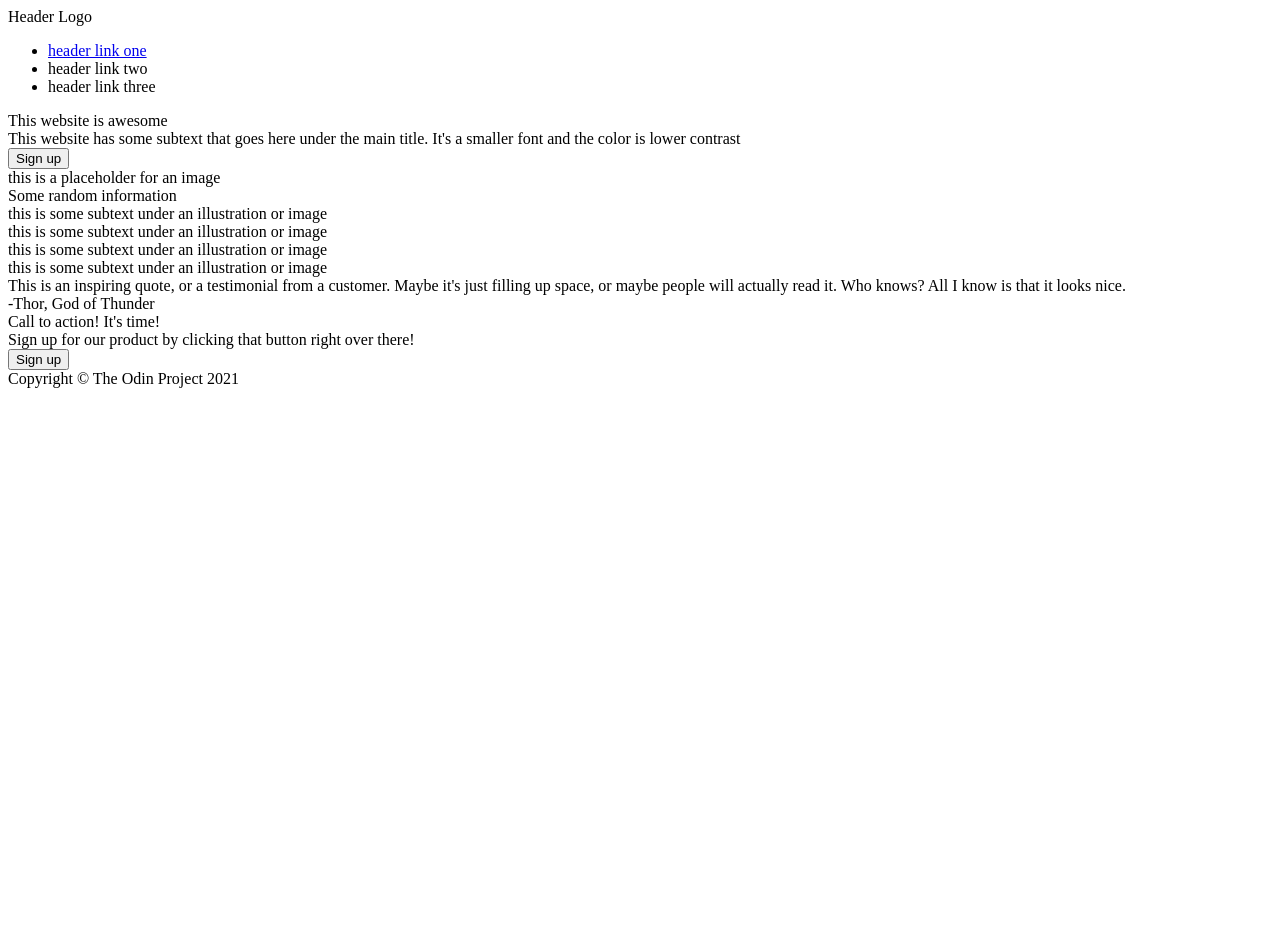
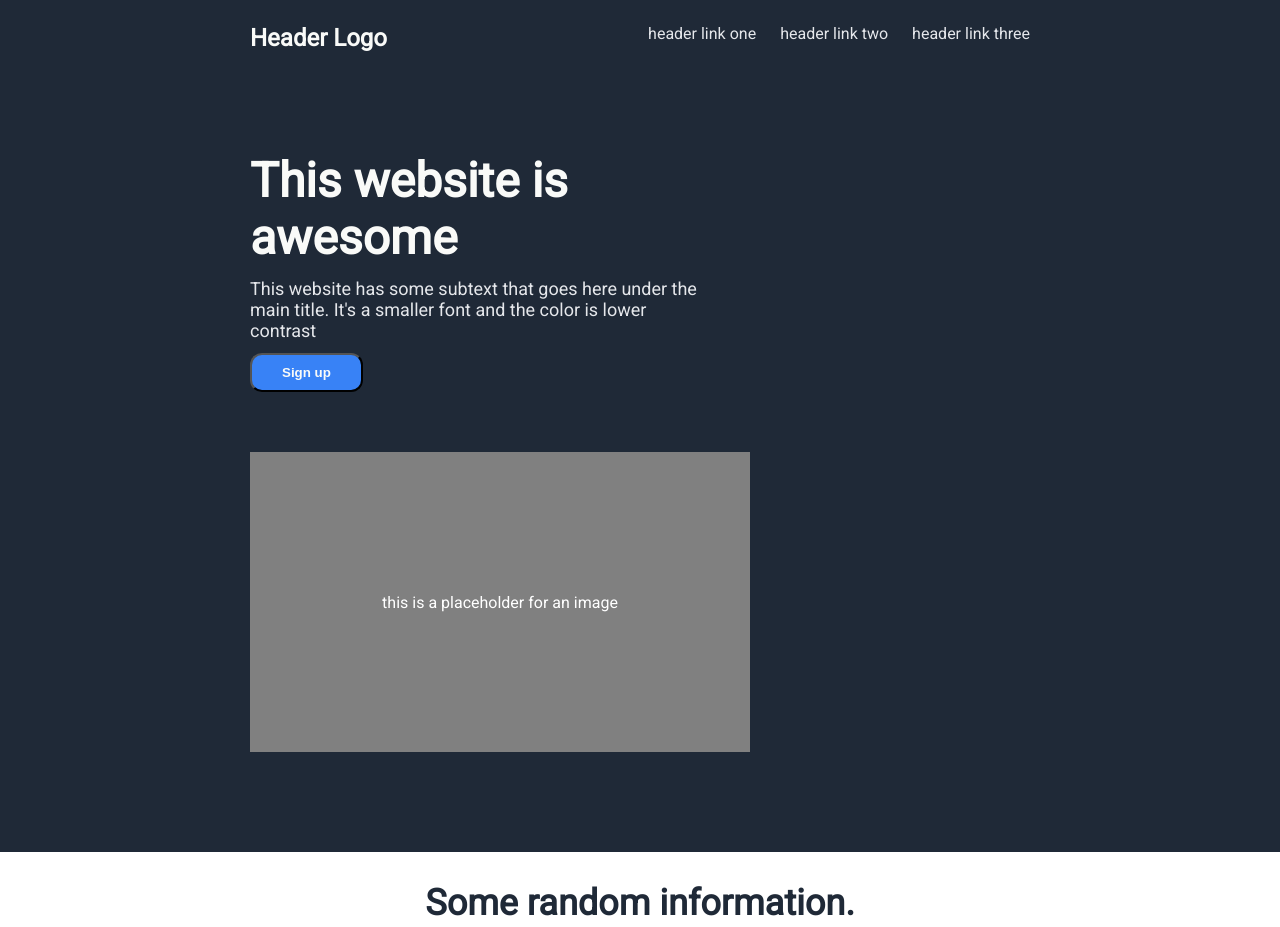
Before and after one commit to Mo-CodeMaster/odin_landing_page, a plain HTML site: page index.html in a window 1280 px wide. Shown: the top 927 px of the page. Before the commit the page ends 800 px from the top, so only its background shows below. Drawn offline with Linux system fonts and the light colour scheme.

Commit message:
Updated index.html and stylesheet.css

```diff
--- a/index.html
+++ b/index.html
@@ -4,26 +4,31 @@
     <meta charset="UTF-8">
     <meta name="viewport" content="width=device-width, initial-scale=1.0">
     <link rel="stylesheet" href="/stylesheet.css">
+    <link rel="stylesheet" href="https://fonts.googleapis.com/css?family=Roboto">
     <title>Landing Page</title>
 </head>
 <body>
     <div class="hero">
         <div class="top-header">
-            <div class="Logo">Header Logo</div>
-            <div>
+            <div class="logo">Header Logo</div>
+            <div class="links">
                 <ul>
                     <li>
                         <a href="/index.html">header link one</a>
                     </li>
-                    <li>header link two</li>
-                    <li>header link three</li>
+                    <li>
+                        <a href="/index.html">header link two</a>
+                    </li>
+                    <li>
+                        <a href="/index.html">header link three</a>
+                    </li>
                 </ul>
             </div>
         </div>
 
         <div class="main-hero">
             <div class="left-hero">
-                <div class="hero-text">This website is awesome</div>
+                <div class="hero-title">This website is awesome</div>
                 <div class="sub-hero-text">This website has some subtext that goes here under the main title. It's a smaller font and the color is lower contrast</div>
                 <button class="hero-button">Sign up</button>
             </div>
@@ -33,20 +38,29 @@
 
     <div class="content">
         <div class="content-top">
-            <div class="content-top-title">Some random information</div>
+            <div class="content-top-title">Some random information.</div>
 
             <div class="cards">
+                <div class="card">
                     <div class="card-boxes"></div>
                     <div class="card-text">this is some subtext under an illustration or image</div>
+                </div>
 
+                <div class="card">
                     <div class="card-boxes"></div>
                     <div class="card-text">this is some subtext under an illustration or image</div>
+                </div>
 
+                <div class="card">
                     <div class="card-boxes"></div>
                     <div class="card-text">this is some subtext under an illustration or image</div>
+                </div>
 
+                <div class="card">
                     <div class="card-boxes"></div>
                     <div class="card-text">this is some subtext under an illustration or image</div>
+                </div>
+
             </div>
         </div>
 
@@ -58,14 +72,20 @@
            <div class="author"> -Thor, God of Thunder</div>
         </div>
 
-        <div class="content-buttom">
-            <div class="content-buttom-text">
+        <div class="content-bottom">
+            <div class="content-bottom-box">
+                <div class="content-bottom-box-left">
+                    <div class="content-bottom-title">
                         Call to action! It's time!
                     </div>
-            <div class="content-buttom-sub-text">
+                    <div class="content-bottom-text">
                         Sign up for our product by clicking that button right over there!
                     </div>
-            <button class="content-buttom-button">Sign up</button>
+                </div>
+
+                <button class="content-bottom-button">Sign up</button>
+            </div>
+
 
         </div>
     </div>
--- a/stylesheet.css
+++ b/stylesheet.css
@@ -0,0 +1,213 @@
+*{
+    padding: 0;
+    margin: 0;
+    box-sizing: border-box;
+}
+body{
+    font-family: "Roboto", serif;
+    min-height: 100vh;
+    display: flex;
+    flex-direction: column;
+    justify-content: space-between;
+}
+
+/*-----------------------------*/
+
+.hero{
+    background-color: #1F2937;
+    display: flex;
+    flex-direction: column;
+    color: white;
+    width: auto;
+    padding: auto;
+}
+
+.top-header{
+    color: #F9FAF8;
+    display: flex;
+    justify-content: space-between;
+    padding: 0 250px;
+    margin-top: 24px;
+}
+
+.logo{
+    font-size: 24px;
+    font-weight: bold;
+}
+
+ul{
+    list-style-type: none;
+    display: flex;
+    gap: 24px;
+}
+
+a{
+    text-decoration: none;
+    color: #E5E7EB;
+}
+
+.main-hero{
+    display: flex;
+    justify-content: space-between;
+    flex-wrap: wrap;
+    padding: 0 250px;
+    margin: 100px 0;
+}
+
+.left-hero{
+    width: 450px;
+    height: 300px;
+}
+
+.hero-title{
+    font-size: 48px;
+    color: #F9FAF8;
+    font-weight: 900;
+    padding-bottom: 12px;
+}
+
+.sub-hero-text{
+    font-size: 18px;
+    color: #E5E7EB;
+    padding-bottom: 12px;
+}
+
+.hero-button{
+    background-color: #3882F6;
+    border-radius: 12px;
+    padding: 10px 30px;
+    color: #F9FAF8;
+    font-weight: bolder;
+}
+
+.right-hero{
+    width: 500px;
+    height: 300px;
+    display: flex;
+    justify-content: center;
+    align-items: center;
+    background-color: gray;
+}
+
+/*-------------------------------*/
+
+.content{
+    height: 1300px;
+    flex-direction: column;
+    flex-grow: 1;
+}
+
+.content-top{
+    display: flex;
+    flex-direction: column;
+    align-items: center;
+    margin-bottom: 50px;
+}
+
+.content-top-title{
+    font-size: 36px;
+    color: #1F2937;
+    font-weight: 900;
+    margin: 30px 0;
+}
+
+.cards{
+    display: flex;
+    justify-content: center;
+    width: 850px;
+}
+
+.card{
+    display: flex;
+    flex-direction: column;
+    justify-content: center;
+    align-items: center;
+    height: 250px;
+    width: 250px;
+    margin-top: 20px;
+    margin-bottom: 80px;
+}
+
+.card-boxes{
+    height: 150px;
+    width: 160px;
+    border: 4px solid #3882F6;
+    border-radius: 12px;
+}
+
+.card-text{
+    width: 150px;
+    text-align: center;
+}
+
+.content-center{
+    height: 400px;
+    display: flex;
+    flex-direction: column;
+    justify-content: center;
+    align-items: center;
+    background-color: #E5E7EB;
+    padding: 0 250px;
+    margin-top: 24px;
+}
+
+.quote{
+    width: 820px;
+    font-size: 36px;
+    color: #1F2937;
+    font-weight: 1;
+    font-style: italic;
+}
+
+.author{
+    font-size: 22px;
+    color: #1F2937;
+    font-weight: 900;
+    align-self: flex-end;
+    margin-right: 220px;
+}
+
+.content-bottom{
+    height: 400px;
+    display: flex;
+    justify-content: center;
+    align-items: center;
+}
+
+.content-bottom-box{
+    width: 1200px;
+    padding: 50px 150px;
+    border-radius: 12px;
+    background-color: #3882F6;
+    display: flex;
+    justify-content: space-between;
+}
+
+.content-bottom-title{
+    color: #F9FAF8;
+    font-weight: bolder;
+    font-size: 24px;
+}
+
+.content-bottom-text{
+    color:#E5E7EB;
+    font-size: 18px;
+}
+
+.content-bottom-button{
+    border: 3px solid #F9FAF8;
+    border-radius: 8px;
+    background-color: #3882F6;
+    color: #F9FAF8;
+    font-weight: bolder;
+    font-size: 18px;
+    padding: 8px 32px;
+}
+/*-------------------------------*/
+.footer{
+    display: flex;
+    justify-content: center;
+    background-color: #1F2937;
+    color: #E5E7EB;
+    padding: 20px;
+}
```
Lines whose indentation alone changed are shown as unchanged.
